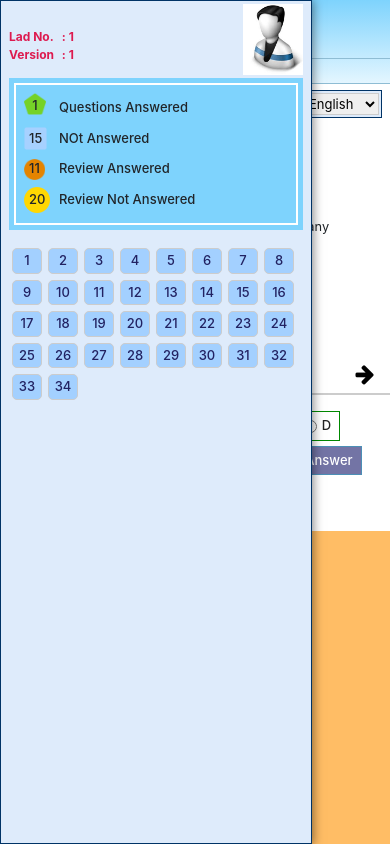
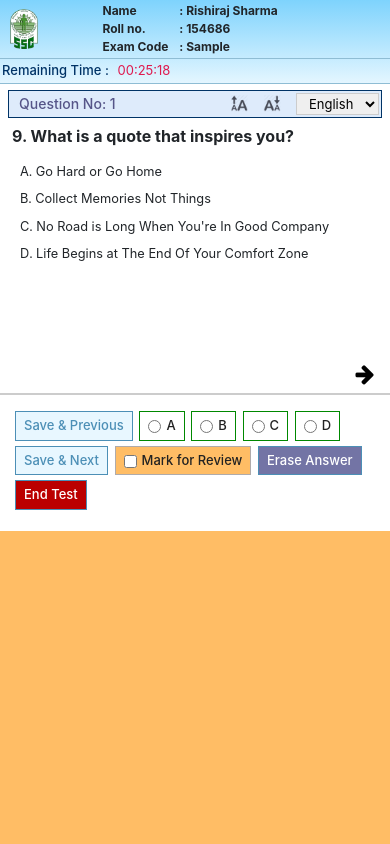
Before and after one commit to shubhamsinghrajput/e-exam, a PHP site: page / in a window 390 px wide. Run offline with PHP 8.4, Linux system fonts and the light colour scheme.

Commit message:
first push and commit++

```diff
--- a/assets/css/style.css
+++ b/assets/css/style.css
@@ -491,6 +491,7 @@ img {
 /*=====================TAb======================*/
 @media all and (max-width: 767px) {
   body {
+    overflow-x: hidden;
     font-size: 13px;
   }
 
@@ -550,6 +551,7 @@ img {
     max-width: 80%;
     position: fixed;
     top: 0;
+    right: -100%;
     height: 100vh;
     overflow: auto;
     -webkit-flex: 1 0 215px;
--- a/assets/js/site.js
+++ b/assets/js/site.js
@@ -19,32 +19,28 @@ $(document).ready(function () {
     var ht = $(".top-right").html();
     $(".que-viewport").prepend("<div class='top-right mb-top-right clearfix'> </div>").find(".top-right").prepend(ht);
     /*---------------------------------------*/
+    function queChart() {
 
-//    $(document).click(function () {
-//        $('.que-viewport').animate({
-//            "left": "100%",
-//        }, function () {
-//            $(this).css({
-//                "left": "100%"
-//            });
-//        });
-//    });
         $('.que-viewport').click(function (event) {
             event.stopPropagation();
         });
         $(".btn-slide").click(function () {
-//        $('.que-viewport').css({
-//            "left": "auto",
-//            "right": "0"
-//        });
-        /*-------------------------------*/
             var x = $(".que-viewport").offset().left;
-        alert(x)
-        if (x < $(window).width()) {
 
-//            function (event) {
-//                event.stopPropagation();
-//            }
+            if (x >= $(window).width()) {
+                $('.que-viewport').animate({
+                     "right": "0"
+                });
             }
         });
+        $(document).click(function () {
+            var x = $(".que-viewport").offset().left;
+            if ($(this).hasClass("btn-slide")) {
+
+            }
+
         });
+    }
+    queChart();
+    /*------------------------------------*/
+});
--- a/assets/scss/_responsive.scss
+++ b/assets/scss/_responsive.scss
@@ -94,6 +94,7 @@
 /*=====================TAb======================*/
 @media all and (max-width:767px) {
     body {
+        overflow-x: hidden;
         font-size: 13px;
     }
 
@@ -155,7 +156,7 @@
         max-width: 80%;
         position: fixed;
         top: 0;
-        //left: 100%;
+        right: -100%;
         height: 100vh;
         overflow: auto;
         -webkit-flex: 1 0 215px;
--- a/index.php
+++ b/index.php
@@ -20,7 +20,7 @@
          <!-- Navbar links -->
             <div class="titile-time">
                 <h1 class="d-none d-sm-block">SSC - Sample Online Exam</h1>
-                <span class="remaining-time">Remaining Time :</span> <sapn class="view-time"> 00:25:18</sapn></span>
+                <span class="remaining-time">Remaining Time :</span> <sapn class="view-time"> 00:25:18</sapn>
             </div>
             <div class="entry-fill">
                 <p class="mb-0">
```
Also changed, not shown: 1 other file. Lines whose indentation alone changed are shown as unchanged.
